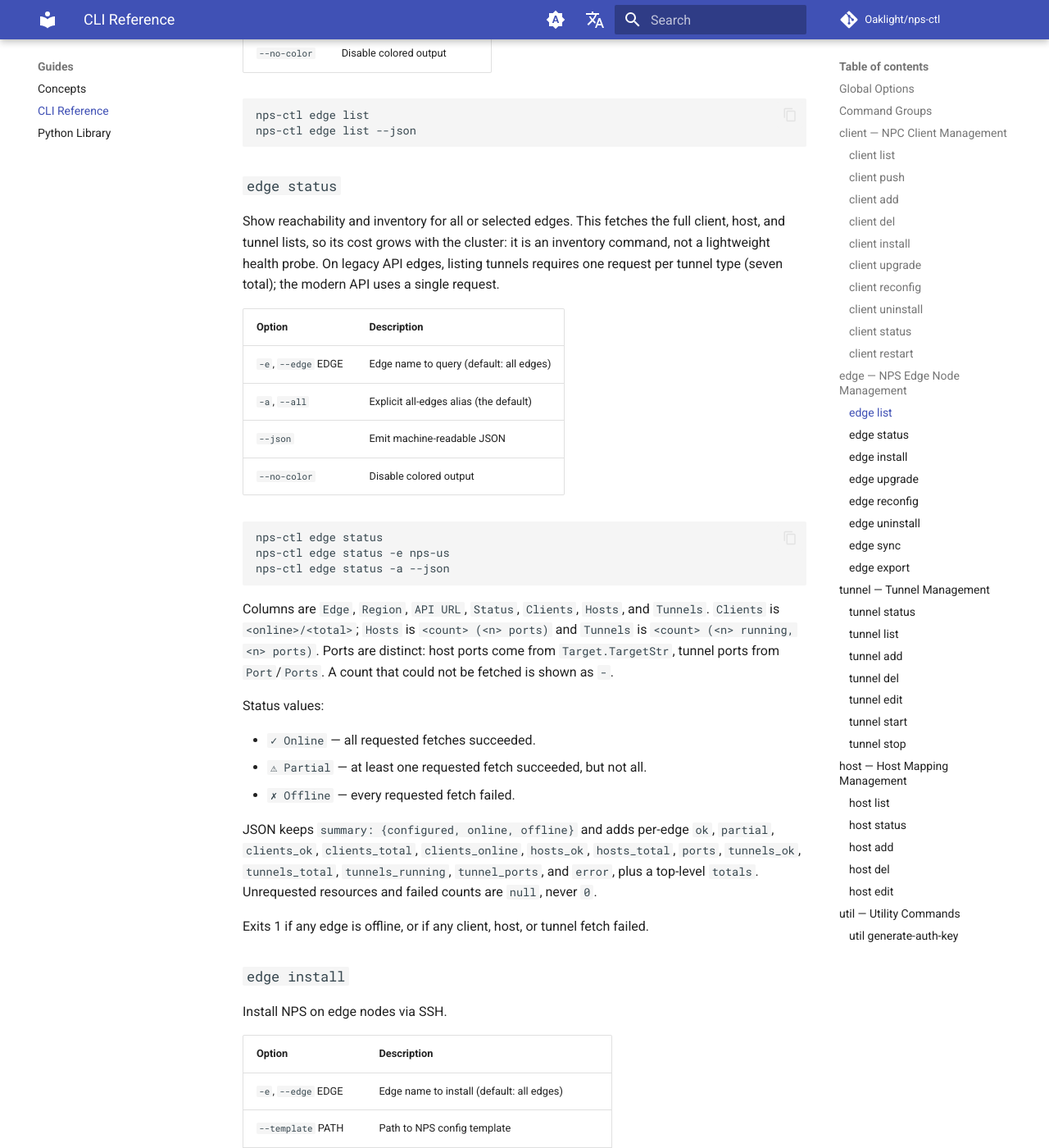
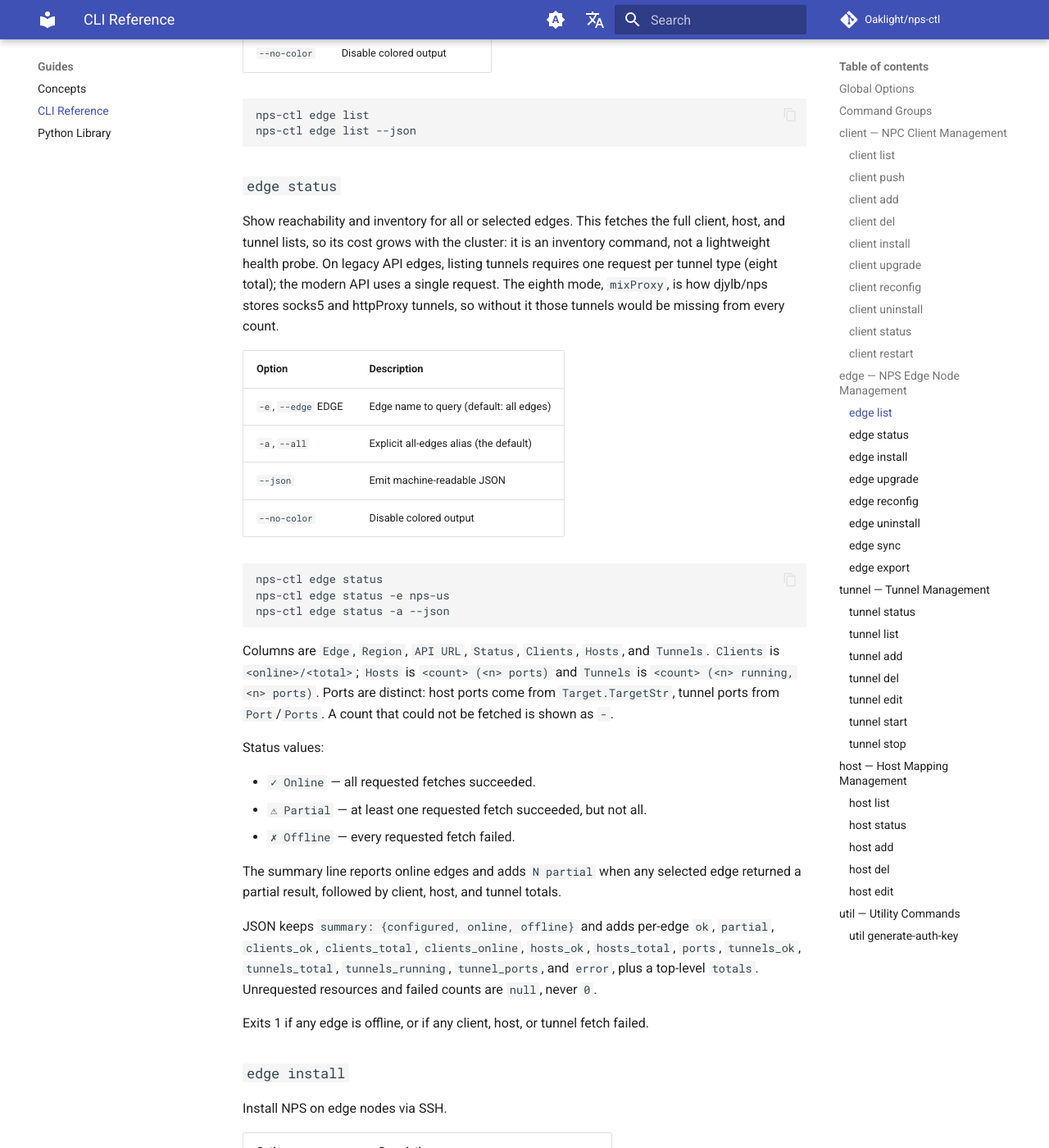
Before and after one commit to Oaklight/nps-ctl, an MkDocs documentation site: the page built from docs/guides/cli.md, in a window 1280 px wide and 1400 px high, scrolled down 6189 px. Shown: the whole window at 82% size. Built offline with MkDocs 1.6.1 and Material for MkDocs 9.7.7, drawn with Linux system fonts in a browser that asks for light colours; comment, search, counter and statistics services are not loaded; some of the changed text lies outside the part shown.

Commit message:
docs: document mixProxy coverage and status footer totals

```diff
--- a/docs/guides/cli.md
+++ b/docs/guides/cli.md
@@ -227,8 +227,10 @@ nps-ctl edge list --json
 Show reachability and inventory for all or selected edges. This fetches the
 full client, host, and tunnel lists, so its cost grows with the cluster: it
 is an inventory command, not a lightweight health probe. On legacy API edges,
-listing tunnels requires one request per tunnel type (seven total); the modern
-API uses a single request.
+listing tunnels requires one request per tunnel type (eight total); the modern
+API uses a single request. The eighth mode, `mixProxy`, is how djylb/nps
+stores socks5 and httpProxy tunnels, so without it those tunnels would be
+missing from every count.
 
 | Option | Description |
 | --- | --- |
@@ -254,6 +256,9 @@ Status values:
 - `✓ Online` — all requested fetches succeeded.
 - `⚠ Partial` — at least one requested fetch succeeded, but not all.
 - `✗ Offline` — every requested fetch failed.
+
+The summary line reports online edges and adds `N partial` when any selected
+edge returned a partial result, followed by client, host, and tunnel totals.
 
 JSON keeps `summary: {configured, online, offline}` and adds per-edge `ok`,
 `partial`, `clients_ok`, `clients_total`, `clients_online`, `hosts_ok`,
@@ -389,8 +394,11 @@ nps-ctl tunnel status -a --json
 
 Columns are `Edge`, `Region`, `Status`, `Clients`, `Tunnels`, `Running`, and
 `Ports`. `Clients` is `<online>/<total>`; `Ports` counts distinct server ports
-from `Port` and `Ports` (auto-assigned or invalid ports are ignored). Hosts
-are not fetched, so host counts are `null` in JSON.
+from `Port` and `Ports`, expanding ranges the same way the server's
+`common.GetPorts` does (including swapping a reversed range). Auto-assigned
+or invalid ports are ignored. All tunnel modes are counted, including
+`mixProxy` on djylb/nps. Hosts are not fetched, so host counts are `null` in
+JSON.
 
 The command exits 0 only when every selected edge's client and tunnel fetches
 succeed, 1 on any fetch or configuration failure (including an unknown `-e`),
@@ -565,7 +573,8 @@ nps-ctl host status -a --json
 
 Columns are `Edge`, `Region`, `Status`, `Clients`, `Hosts`, and `Ports`, with
 the same status and count rules as `edge status`. The summary line reports
-online edges, online/total clients, host mappings, and distinct target ports.
+online edges (plus `N partial` when applicable), online/total clients, host
+mappings, and distinct target ports. Error lines are prefixed with `✗`.
 Unknown counts render as `-` in tables and `null` in JSON.
 
 The command exits 0 only when every selected edge's client and host fetches
```
Also changed, not shown: docs/changelog.md (+4 -0 lines), docs/guides/library.md (+2 -1 lines), docs/reference/api.md (+3 -2 lines).
